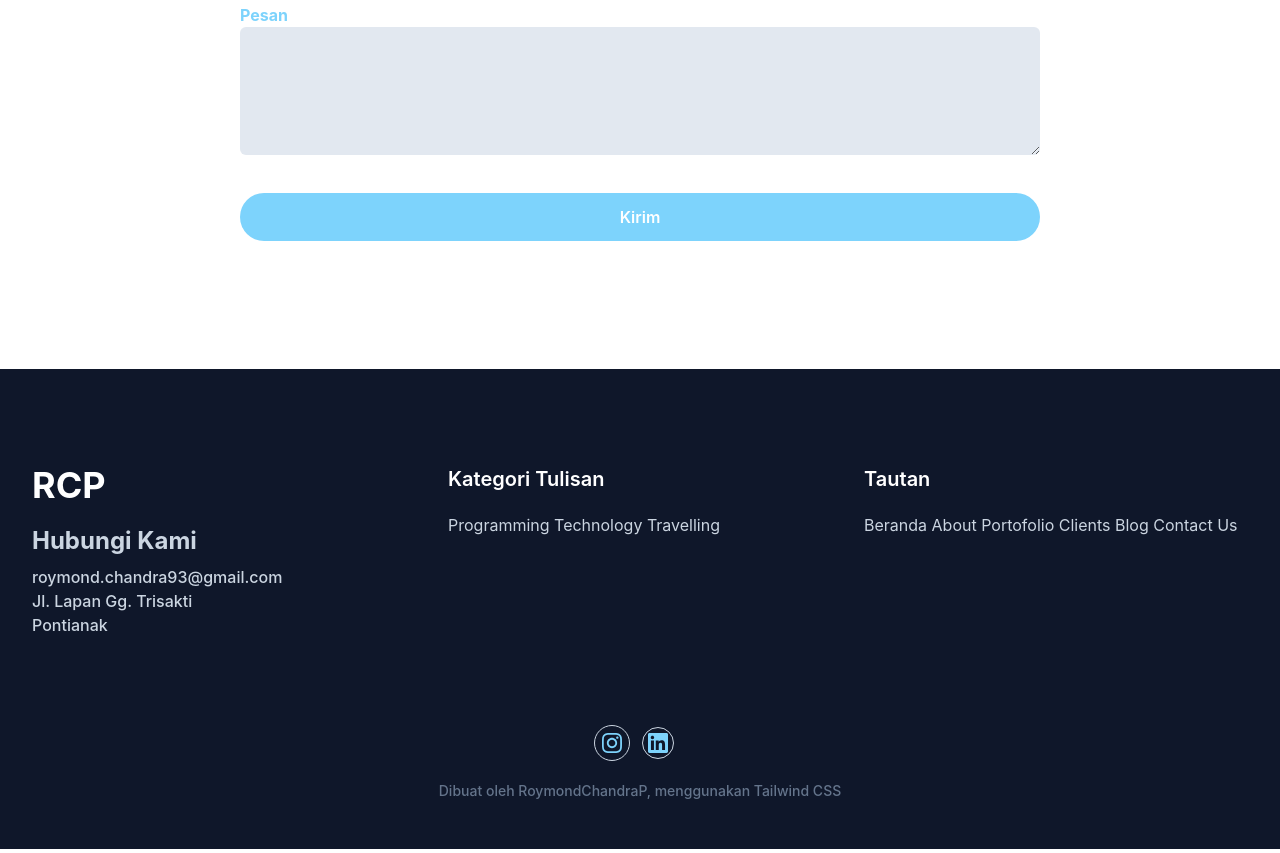
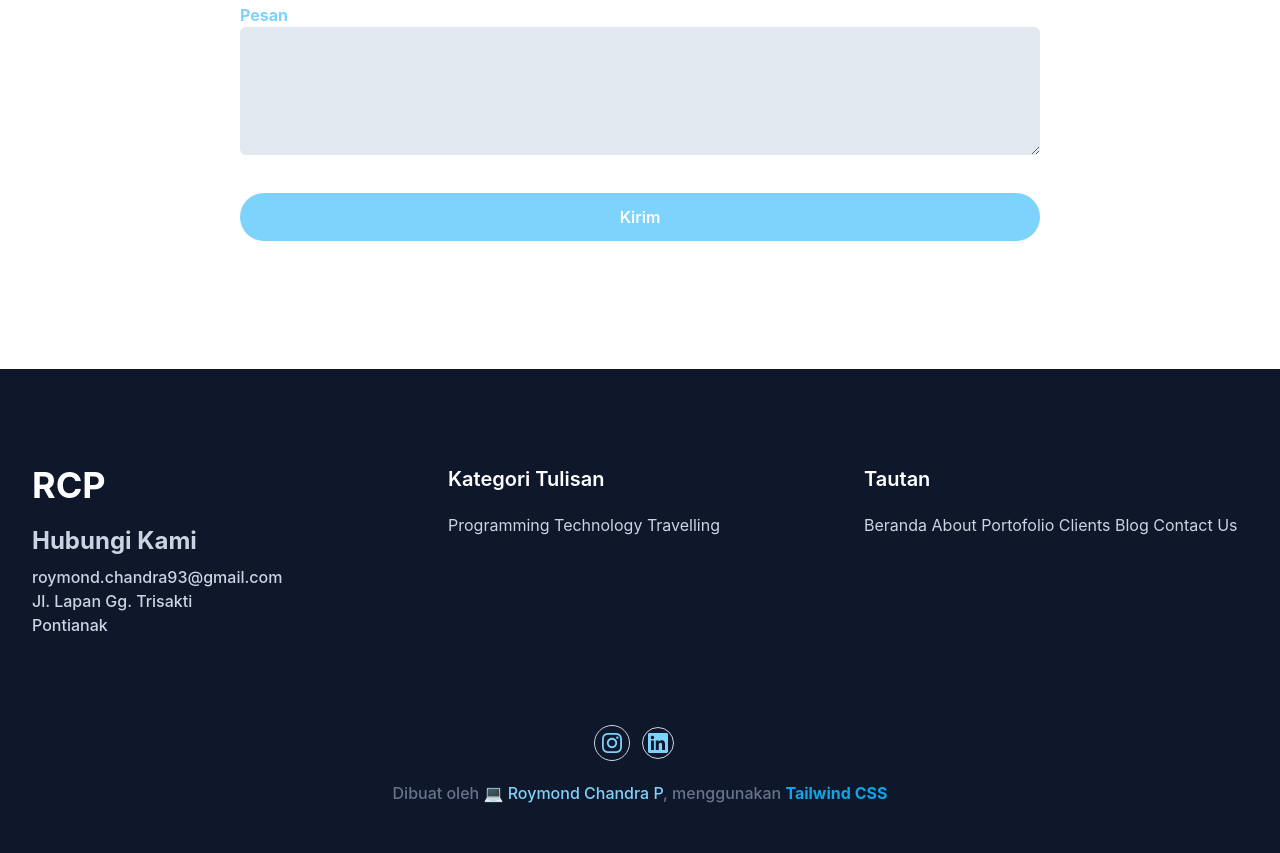
Before and after one commit to Antroyz1/Antroyz1.github.io, a website: page index.html in a window 1280 px wide. Shown: the part 4345-5198 px from the top of the page. Drawn offline with Linux system fonts and the light colour scheme.

Commit message:
footer beres

```diff
--- a/index.html
+++ b/index.html
@@ -296,7 +296,7 @@
                         <svg role="img" width="20" class="fill-current" viewBox="0 0 24 24" xmlns="http://www.w3.org/2000/svg"><title>LinkedIn</title><path d="M20.447 20.452h-3.554v-5.569c0-1.328-.027-3.037-1.852-3.037-1.853 0-2.136 1.445-2.136 2.939v5.667H9.351V9h3.414v1.561h.046c.477-.9 1.637-1.85 3.37-1.85 3.601 0 4.267 2.37 4.267 5.455v6.286zM5.337 7.433c-1.144 0-2.063-.926-2.063-2.065 0-1.138.92-2.063 2.063-2.063 1.14 0 2.064.925 2.064 2.063 0 1.139-.925 2.065-2.064 2.065zm1.782 13.019H3.555V9h3.564v11.452zM22.225 0H1.771C.792 0 0 .774 0 1.729v20.542C0 23.227.792 24 1.771 24h20.451C23.2 24 24 23.227 24 22.271V1.729C24 .774 23.2 0 22.222 0h.003z"/></svg>
                     </a>
                 </div>
-                <p class="font-medium text-sm text-slate-500 text-center">Dibuat oleh RoymondChandraP, menggunakan Tailwind CSS</p>
+                <p class="font-medium text[0.75rem] text-slate-500 text-center">Dibuat oleh <span class="text-primary">💻</span> <a href="https://instagram.com/roymond.chandra.p" target="_blank" class="text-primary"> Roymond Chandra P</a>, menggunakan <a href="https://tailwindcss.com" target="_blank" class="font-bold text-sky-500"> Tailwind CSS</a></p>
             </div>
         </div>
     </footer>
```
Also changed, not shown: dist/output.css.
